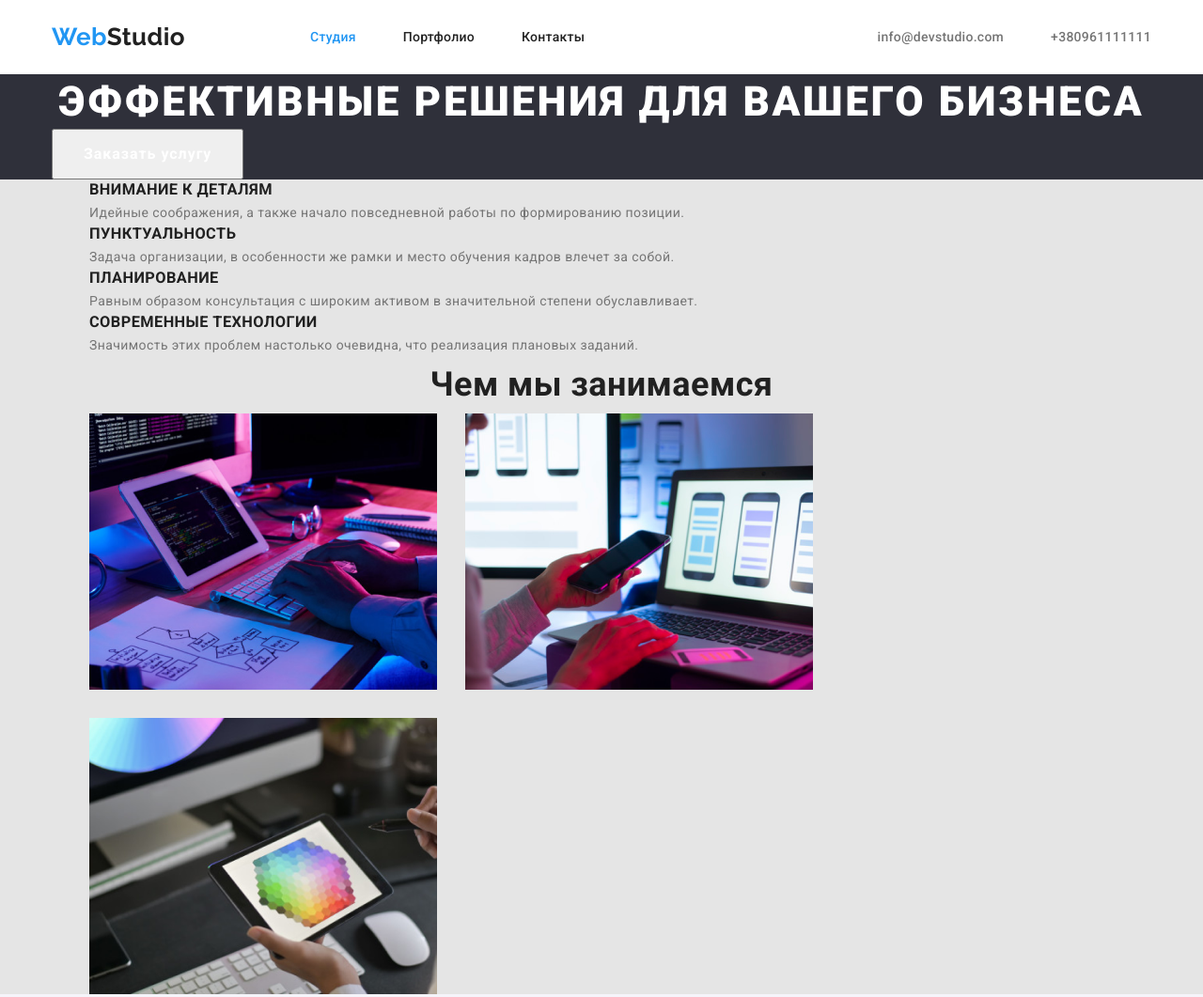
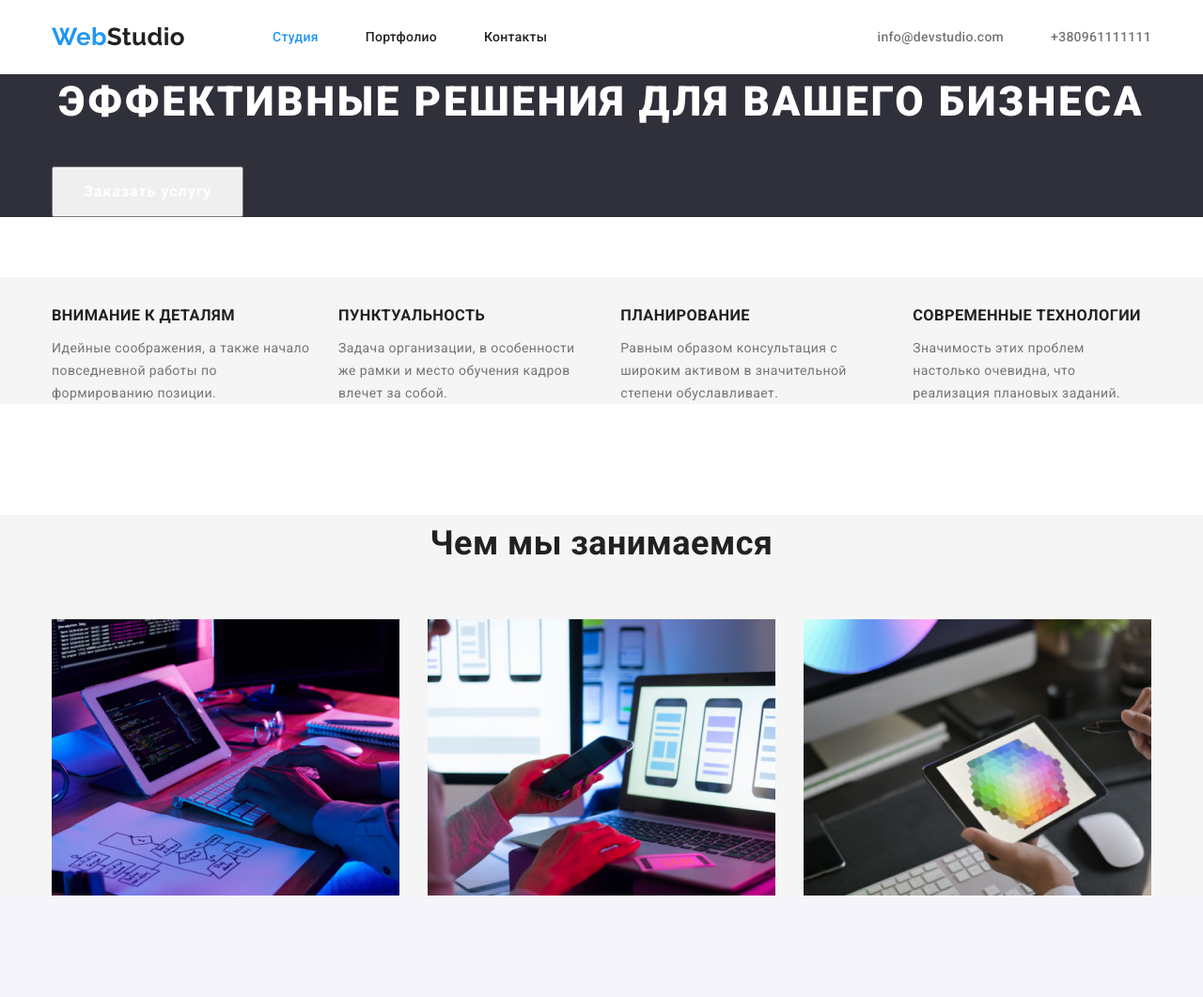
Before and after one commit to vadim77721E/goit-markup-hw-03, a plain HTML site: page index.html in a window 1280 px wide. Shown: the top 1061 px of the page at 94% size. Drawn offline with nearby package versions, Linux system fonts and the light colour scheme.

Commit message:
правлення

```diff
--- a/css/styles.css
+++ b/css/styles.css
@@ -4,7 +4,7 @@
 --primary-text-color-theme-dakr: #212121;
 --primary-text-color-theme-light:#757575;
 --secondary-text-color-theme-whaite:#FFFFFF;
---secondary-text-color-thtme-whaite-light:#E5E5E5;
+--secondary-text-color-thtme-whaite-light:#F5F5F5;
 --secondary-text-color-theme-light:#2196F3;
 --primary-text-color-theme-dark-light:#2F303A;
 --secondary-text-color-theme-grey:#F5F4FA;
@@ -31,6 +31,8 @@ img {
     display: block;
 }
 .list {
+    padding: 0;
+    margin: 0;
     list-style: none ;
 }
 
@@ -118,13 +120,11 @@ margin-right: auto;
 /* ======Банер і кнопка ======== */
 .title-baner{
 background: var(--primary-text-color-theme-dark-light);
+margin-bottom: 94px;
 }
 .main-title{
-    /* margin-left:452px;
-    margin-right:452px ;
-    margin-top:200px;
-    margin-bottom:280px;
-     */
+    margin-bottom: 40px;
+    margin-top: 0;
     font-weight: 900;
     font-size: 44px;
     line-height: 1.33;
@@ -142,12 +142,11 @@ background: var(--primary-text-color-theme-dark-light);
     font-weight: 700;
     font-size: 16px;
     line-height: 1.85;
-    display: flex;
-    align-items: center;
-    text-align: center;
     letter-spacing: 0.06em;
     color: var(--secondary-text-color-theme-whaite);
     cursor: pointer;
+    align-items: center;
+    text-align: center;
 }
 .modal-btn:hover,
 .modal-btn:focus {
@@ -157,14 +156,28 @@ background: var(--primary-text-color-theme-dark-light);
 /* ======Банер і кнопка хедер кінець======== */
 
 /* =======section 1 */
+.text-work  {
+    display: flex;
+    margin-left: -30px;
+    margin-top: -30px;
+}
+
+.text-work-work{
+    flex-basis: calc ((100% - 120px) /4);
+    margin-left: 30px;
+    margin-top: 30px;
+}
+
 .work-title-text{
-    background: var(--secondary-text-color-thtme-whaite-light)
+    background: var(--secondary-text-color-thtme-whaite-light);
+    margin-bottom: 118px;
 }
 .text-title{
     font-weight: 700;
     line-height: 1.4;
     text-transform: uppercase;
     color: var(--primary-text-color-theme-dakr);
+    margin-bottom: 10px;
 }
 .text-title-one{
     font-size: var(--primary-text-color-theme-light);
@@ -195,6 +208,7 @@ background: var(--primary-text-color-theme-dark-light);
     line-height: 1.7;
     text-align: center;
     color: var(--primary-text-color-theme-dakr);
+    margin-bottom: 50px;
 }
 .working-cart{
     display: flex;
@@ -204,7 +218,7 @@ background: var(--primary-text-color-theme-dark-light);
 }
 
 .work-cart-list {
-    flex-basis: calc((100%-90px) /3);
+    flex-basis: calc((100% - 90px) /3);
     margin-left: 30px;
     margin-top: 30px;
 }
--- a/index.html
+++ b/index.html
@@ -41,20 +41,20 @@
 <section class="work-title-text">
     <div class="container">
         <h2 class="visually-hidden">Робочі процеси</h2>
-        <ul class="list">
-          <li>
+        <ul class=" text-work list">
+          <li class="text-work-work">
               <h3 class="text-title">Внимание к деталям</h3>
               <p class="text-title-one">Идейные соображения, а также начало повседневной работы по формированию позиции.</p>
           </li>
-          <li>
+          <li class="text-work-work">
               <h3 class="text-title">Пунктуальность</h3>
               <p class="text-title-one">Задача организации, в особенности же рамки и место обучения кадров влечет за собой.</p>
           </li>
-          <li>
+          <li class="text-work-work">
               <h3 class="text-title">Планирование</h3>
               <p class="text-title-one">Равным образом консультация с широким активом в значительной степени обуславливает.</p>
           </li>
-          <li>
+          <li class="text-work-work">
               <h3 class="text-title">Современные технологии</h3>
               <p class="text-title-one">Значимость этих проблем настолько очевидна, что реализация плановых заданий.</p>
           </li>
@@ -115,7 +115,6 @@
                         </p>
                     </div>
             </li>
-
         </ul>
     </div>
 </section>
```
